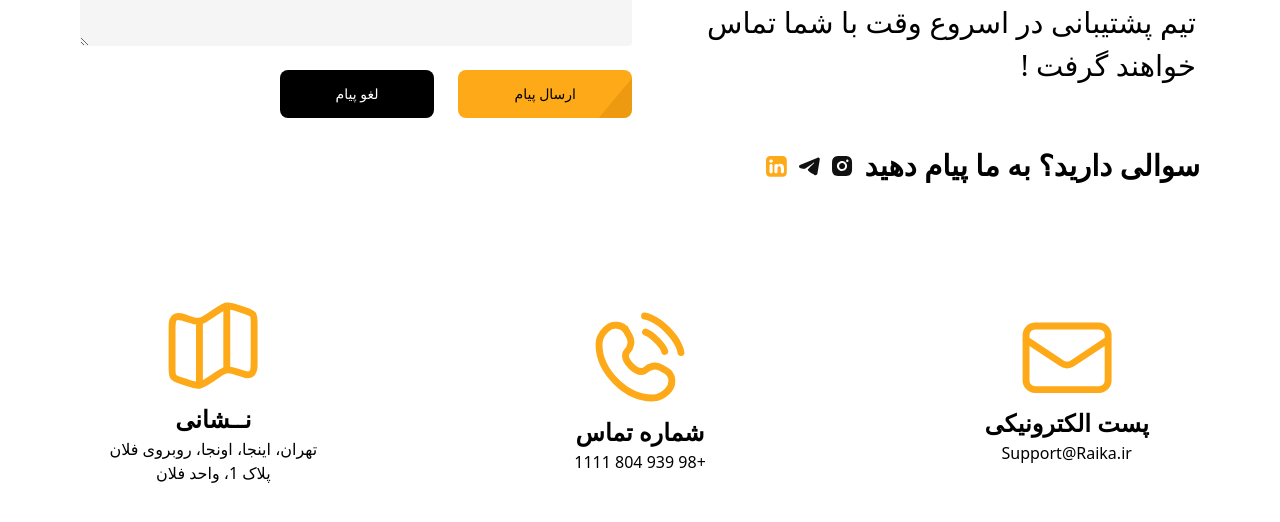
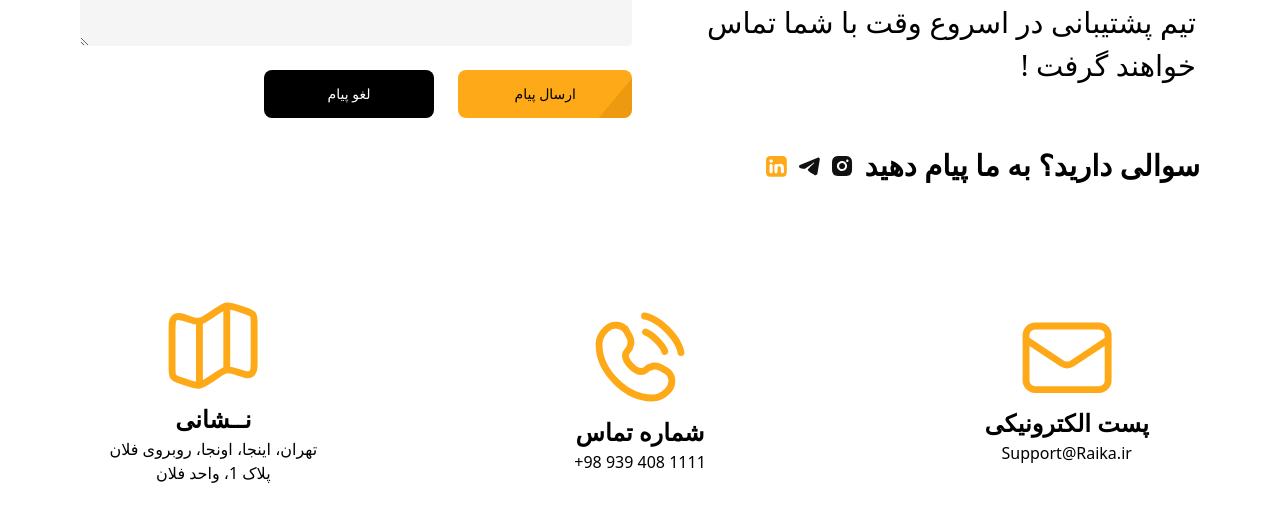
Before and after one commit to mahjs/Rayka-Main, a Next.js app: page /contact-us in a window 1280 px wide. Shown: the part 966-1488 px from the top of the page. Built offline with nearby package versions, Linux system fonts and the light colour scheme; no server answers.

Commit message:
fix:fix map in Cuntact-us

```diff
--- a/src/app/globals.css
+++ b/src/app/globals.css
@@ -129,5 +129,5 @@ body {
 }
 
 .btn-cancel {
-  @apply rounded-lg px-14 py-3.5 text-center text-sm font-medium focus:outline-none focus:ring-4 bg-black text-white hover:bg-primary focus:ring-[#111111] dark:bg-[#111111] dark:hover:bg-primary dark:focus:ring-[#111111];
+  @apply rounded-lg px-16 py-3.5 text-center text-sm font-medium focus:outline-none focus:ring-4 bg-black text-white hover:bg-primary focus:ring-[#111111] dark:bg-[#111111] dark:hover:bg-primary dark:focus:ring-[#111111];
 }
--- a/src/components/contact-us/Address.tsx
+++ b/src/components/contact-us/Address.tsx
@@ -19,7 +19,7 @@ const ADDRESS_ITEMS: AddressItemProps[] = [
     src: "/images/tell.svg",
     alt: "tell",
     text: "شماره تماس",
-    desc: "+98 939 804 1111",
+    desc: "+89 939 804 1111",
   },
   {
     src: "/images/map.svg",
@@ -28,6 +28,10 @@ const ADDRESS_ITEMS: AddressItemProps[] = [
     desc: "تهران، اینجا، اونجا، روبروی فلان پلاک 1، واحد فلان",
   },
 ];
+
+const reverseString = (str: string) => {
+  return str.split("").reverse().join("");
+};
 
 const AddressItem: React.FC<AddressItemProps> = ({ src, alt, text, desc }) => (
   <div className="flex w-52 flex-wrap items-center justify-center">
@@ -47,7 +51,11 @@ const Address = () => {
   return (
     <div className="mt-8 flex w-full items-center justify-around">
       {ADDRESS_ITEMS.map((item) => (
-        <AddressItem key={item.alt} {...item} />
+        <AddressItem
+          key={item.alt}
+          {...item}
+          desc={item.alt === "tell" ? reverseString(item.desc) : item.desc}
+        />
       ))}
     </div>
   );
--- a/src/components/contact-us/Map.tsx
+++ b/src/components/contact-us/Map.tsx
@@ -9,7 +9,7 @@ declare const process: {
 };
 
 const DEFAULT_MAP_URL =
-  "https://www.google.com/maps/embed?pb=!1m14!1m12!1m3!1d343.41692083310033!2d51.47284865715878!3d35.80365012474445!2m3!1f0!2f0!3f0!3m2!1i1024!2i768!4f13.1!5e0!3m2!1sen!2s!4v1698668039594!5m2!1sen!2s";
+  "https://map.ir/lat/35.803776/lng/51.472840/z/16/p/%D9%85%D8%A7%D8%A7%DB%8C%D9%86%D8%AC%D8%A7%DB%8C%DB%8C%D9%85";
 const MAP_URL: string = process.env.NEXT_PUBLIC_MAP_URL || DEFAULT_MAP_URL;
 
 const Map = () => {
```
